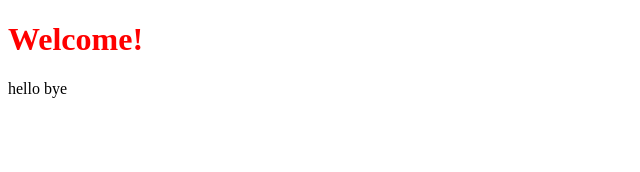
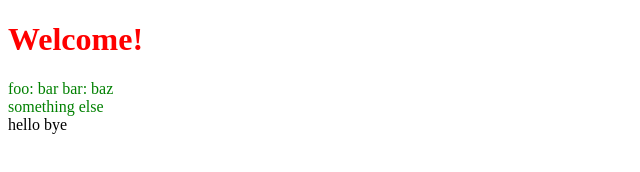
Before and after one commit to aso4/JSpractice, a plain HTML site: page index.html in a window 1280 px wide. Shown: the whole page, without its empty margins (0-640 px from the left). Drawn offline with Linux system fonts and the light colour scheme.

Commit message:
script written directly to index

```diff
--- a/index.html
+++ b/index.html
@@ -8,6 +8,24 @@
   </head>
   <body>
     <h1>Welcome!</h1>
+    <div id="something" class="info">
+      foo: bar
+      bar: baz
+    </div>
+    <div class="info">
+      something else
+    </div>
+    <script>
+      var elem = document.getElementById('something');
+
+      elem.style.color = 'red';
+
+      var elems = document.getElementsByClassName('info');
+
+      for (var elem of elems) {
+        elem.style.color = 'green';
+      }
+    </script>
     <!-- script executes in top-down order -->
     <script>document.write('hello')</script>
     <script src="script.js"></script>
```
